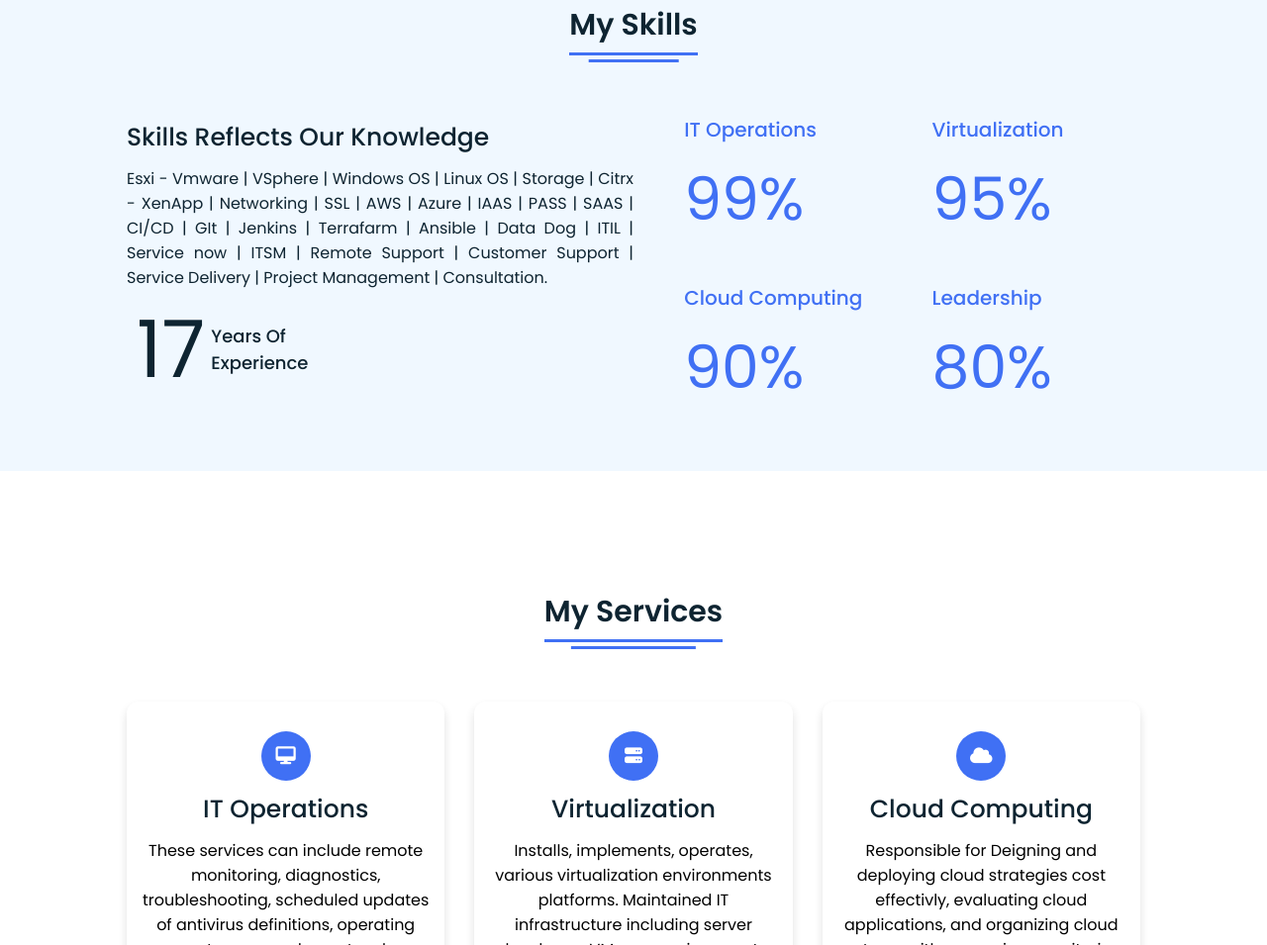
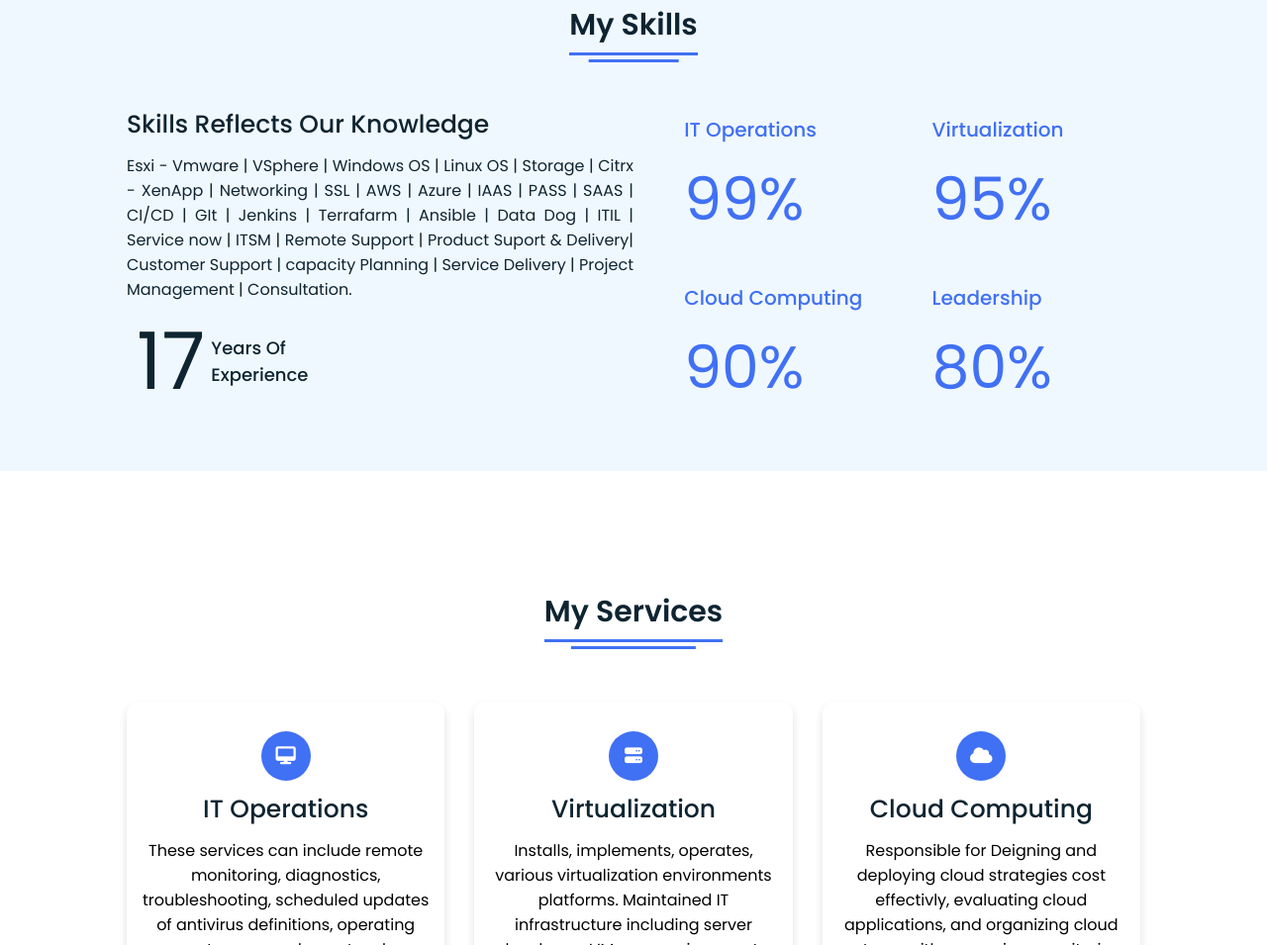
Before and after one commit to vinohts/myportfolio, a plain HTML site: page index.html in a window 1280 px wide. Shown: the part 1537-2492 px from the top of the page at 99% size. Drawn offline with Linux system fonts and the light colour scheme.

Commit message:
Update index.html

```diff
--- a/index.html
+++ b/index.html
@@ -87,7 +87,7 @@
           <div class="text">
             <div class="topic">Skills Reflects Our Knowledge</div>
             <p> Esxi - Vmware | VSphere | Windows OS | Linux OS | Storage | Citrx - XenApp | Networking | SSL | AWS | Azure | IAAS | PASS | SAAS | CI/CD |  GIt | Jenkins | Terrafarm | Ansible | Data Dog |
-				        ITIL | Service now | ITSM | Remote Support | Customer Support | Service Delivery | Project Management | Consultation. </p>
+				        ITIL | Service now | ITSM | Remote Support | Product Suport & Delivery| Customer Support | capacity Planning | Service Delivery | Project Management | Consultation. </p>
             <div class="experience">
               <div class="num">17</div>
               <div class="exp">
```
